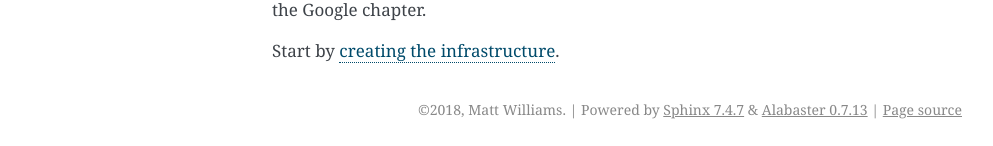
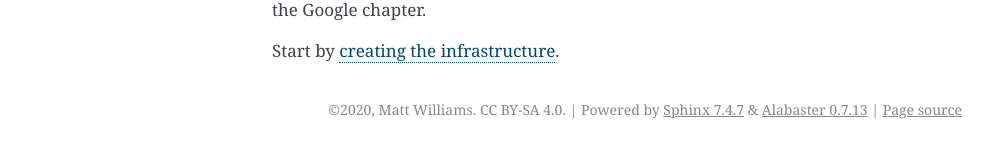
Before and after one commit to clusterinthecloud/docs, a Sphinx documentation site: the page built from source/index.rst, in a window 1280 px wide. Shown: the part 1619-1765 px from the top of the page, without its empty margins (148-1141 px from the left). Built offline with Sphinx 7.4.7, drawn with Linux system fonts in a browser that asks for light colours.

Commit message:
Specify CC BY-SA 4.0 in footer

```diff
--- a/source/conf.py
+++ b/source/conf.py
@@ -20,7 +20,7 @@
 # -- Project information -----------------------------------------------------
 
 project = 'Cluster in the cloud'
-copyright = '2018, Matt Williams'
+copyright = '2020, Matt Williams. CC BY-SA 4.0'
 author = 'Matt Williams'
 
 # The short X.Y version
```
